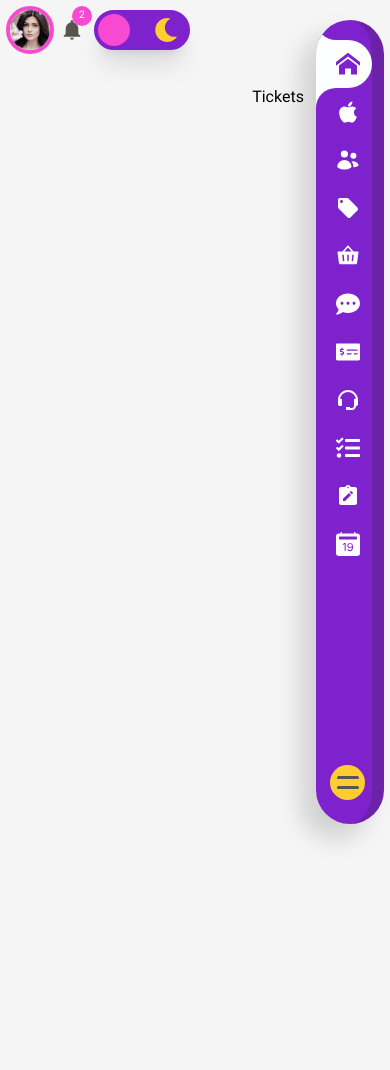
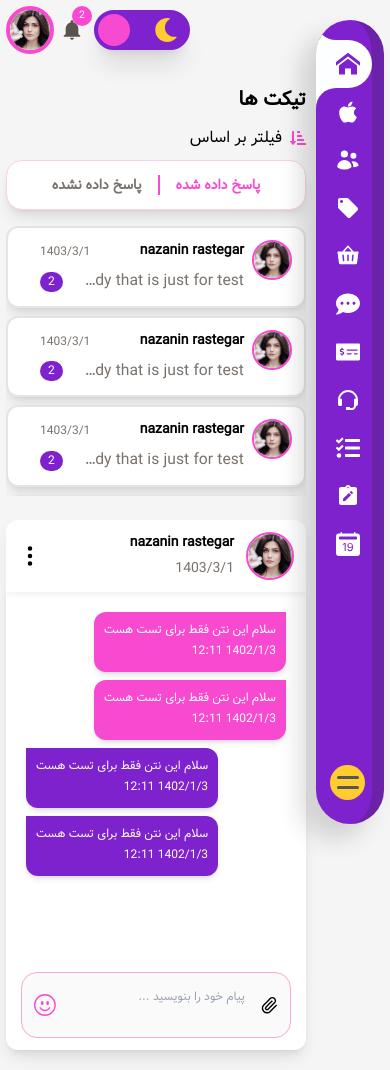
Before and after one commit to naziwebdev/cms-front, a React (Vite) app in the folder front/: page /tickets in a window 390 px wide. Before the commit the page ends 844 px from the top, so only its background shows below. Built offline with nearby package versions, Linux system fonts and the light colour scheme.

Commit message:
Create ticket page ui & responsive

```diff
--- a/front/src/components/CommentCard.tsx
+++ b/front/src/components/CommentCard.tsx
@@ -207,12 +207,12 @@ export default function CommentCard({
 
   return (
     <div
-      className={`relative h-auto w-[90%] rounded-3xl border-2 ${comment.isAccept === 1 ? "border-green-500" : "border-fuchsia-500"}  bg-white p-1.5 shadow-lg xs:p-2.5
+      className={`relative h-auto w-[90%] rounded-3xl border-2 ${comment.isAccept === 1 ? "border-green-400" : "border-fuchsia-500"}  bg-white p-1.5 shadow-lg xs:p-2.5
     md:w-[75%]`}
     >
       <div
         onClick={() => accepetCommetHandler(comment._id)}
-        className={`absolute -left-5 top-8 z-10 h-16 w-16 cursor-pointer rounded-full ${comment.isAccept === 1 ? "bg-green-500" : "bg-fuchsia-500"}  text-white sm:-left-12 sm:top-8 sm:h-24 sm:w-24`}
+        className={`absolute -left-5 top-8 z-10 h-16 w-16 cursor-pointer rounded-full ${comment.isAccept === 1 ? "bg-green-400" : "bg-fuchsia-500"}  text-white sm:-left-12 sm:top-8 sm:h-24 sm:w-24`}
       >
         <TiTick className="absolute left-2 top-1  text-[3rem] text-white sm:text-[5rem]" />
       </div>
--- /dev/null
+++ b/front/src/components/ReplyTicket.tsx
@@ -0,0 +1,9 @@
+
+export default function ReplyTicket() {
+  return (
+    <div className="self-end inline-block rounded-xl rounded-tl-none bg-primary-p p-2.5 text-white shadow-md">
+      <p className="text-xs xs:text-sm">سلام این نتن فقط برای تست هست</p>
+      <span className="text-xs">1402/1/3 12:11</span>
+    </div>
+  );
+}
--- /dev/null
+++ b/front/src/components/TicketBox.tsx
@@ -0,0 +1,25 @@
+
+
+export default function TicketBox() {
+
+  return (
+    <div className="hover:bg-pink-100 hover:duration-300 hover:ease-out cursor-pointer w-full flex gap-x-2 md:gap-x-4 rounded-xl bg-white p-3 shadow-lg border-2 border-zinc-200">
+        <img
+          src="/images/user-04.jpg"
+          alt="avatar"
+          className="h-10 w-10 md:h-14 md:w-14 rounded-full border-2 border-primary-pk"
+        />
+        <div className="w-[75%] 2xl:w-[80%]">
+          <div className="flex  items-center justify-between pb-1.5">
+            <p className="pb-1 font-semibold text-sm md:text-base">nazanin rastegar</p>
+            <span className="text-xs md:text-sm  text-stone-500">1403/3/1</span>
+          </div>
+          <div className=" flex gap-x-4 items-center justify-between">
+               <p className="truncate   text-stone-500 text-[.98rem]">textt for testtext for textt for testtext for textt for testtext for textt for testtext for textt for testtext for  body that is just for test</p>
+               <p className="rounded-full bg-primary-p text-white py-0.5 px-2 text-xs md:text-[.84rem]">2</p>
+          </div>
+        </div>
+      </div>
+
+  );
+}
--- /dev/null
+++ b/front/src/components/TicketChatBox.tsx
@@ -0,0 +1,45 @@
+import { BsThreeDotsVertical } from "react-icons/bs";
+import UserTicketMessage from "../components/UserTicketMessage";
+import ReplyTicket from "../components/ReplyTicket";
+import { BsEmojiSmile } from "react-icons/bs";
+import { GrAttachment } from "react-icons/gr";
+
+export default function TicketChatBox() {
+  return (
+    <>
+      <div className="flex items-center justify-between p-3 shadow-md shadow-zinc-100">
+        <div className="flex gap-x-3">
+          <img
+            src="/images/user-04.jpg"
+            alt="avatar"
+            className="h-12 w-12 xs:h-14 xs:w-14 rounded-full border-2 border-primary-pk"
+          />
+          <div className="">
+            <p className="pb-1 font-semibold text-sm xs:text-base">nazanin rastegar</p>
+            <span className="text-sm  text-stone-500">1403/3/1</span>
+          </div>
+        </div>
+        <BsThreeDotsVertical className="cursor-pointer text-2xl" />
+      </div>
+      <div className="flex h-[45vh] sm:h-[50vh] flex-col items-start justify-start gap-y-2 overflow-y-auto p-5">
+        <UserTicketMessage />
+        <UserTicketMessage />
+        <ReplyTicket />
+        <ReplyTicket />
+      </div>
+      <div
+        className="mx-auto flex w-[90%] items-center mb-3
+  justify-between rounded-2xl border-[1px] border-pink-300 bg-zinc-50 px-3 xs:px-5"
+      >
+        <div className="flex w-full items-center gap-x-4">
+          <GrAttachment className="cursor-pointer text-xl font-semibold" />
+          <textarea
+            className=" w-full placeholder:text-xs resize-none border-none bg-transparent pt-4 text-primary-pk outline-none"
+            placeholder="پیام خود را بنویسید ..."
+          ></textarea>
+        </div>
+        <BsEmojiSmile className="cursor-pointer text-2xl font-bold text-primary-pk" />
+      </div>
+    </>
+  );
+}
--- /dev/null
+++ b/front/src/components/UserTicketMessage.tsx
@@ -0,0 +1,9 @@
+
+export default function UserTicketMessage() {
+  return (
+    <div className="inline-block rounded-xl rounded-tr-none bg-primary-pk p-2.5 text-white shadow-md">
+      <p className="text-xs xs:text-sm">سلام این نتن فقط برای تست هست</p>
+      <span className="text-xs">1402/1/3 12:11</span>
+    </div>
+  );
+}
--- a/front/src/index.css
+++ b/front/src/index.css
@@ -71,7 +71,8 @@
     }
 
     *::-webkit-scrollbar-track {
-        background: #d4d4d4;
+        /* background: #d4d4d4; */
+        /* background: #e9e8e8; */
         border-radius: 10px;
     }
 
--- a/front/src/pages/Apps/Note.tsx
+++ b/front/src/pages/Apps/Note.tsx
@@ -88,7 +88,7 @@ export default function Note() {
       />
       <div
         className="] h-[70vh] w-[calc(100vw-90px)] overflow-x-auto
-    rounded-xl  bg-white  px-2 py-4 xs:w-[calc(100vw-130px)] xs:p-4 xl:h-[64vh]"
+    rounded-xl px-2 py-4 xs:w-[calc(100vw-130px)] xs:p-4 xl:h-[64vh]"
       >
         <h2 className=" text-xl ">یادداشت ها</h2>
         <div className="grid grid-cols-1 gap-5 pt-4 md:grid-cols-2 lg:grid-cols-3">
--- a/front/src/pages/Orders.tsx
+++ b/front/src/pages/Orders.tsx
@@ -202,7 +202,7 @@ export default function Orders() {
       rounded-xl  bg-white  px-2 py-4 xs:w-[calc(100vw-130px)] xs:p-4 xl:h-[64vh]"
       >
         <h1 className="px-4 pb-4 text-xl">لیست سفارشات</h1>
-        <table className="w-full border-separate border-spacing-[4px] border border-slate-300 md:text-base">
+        <table className="w-full  border border-slate-300 md:text-base">
           <thead className="bg-pink-50">
             <tr>
               <th className="min-w-[100px] border border-slate-300 py-2.5">
--- a/front/src/pages/Tickets.tsx
+++ b/front/src/pages/Tickets.tsx
@@ -1,7 +1,45 @@
-import React from 'react'
+import { useState } from "react";
+import { FaSortAmountDownAlt } from "react-icons/fa";
+import TicketBox from "../components/TicketBox";
+import TicketChatBox from "../components/TicketChatBox";
 
 export default function Tickets() {
+  const [btnActive, setBtnActive] = useState<string>("btn1");
   return (
-    <div>Tickets</div>
-  )
+    <div className="mt-2  flex flex-col sm:flex-row gap-y-6 w-[calc(100vw-90px)]  justify-between gap-x-2 xs:w-[calc(100vw-130px)] lg:gap-x-5 ">
+      <div className="mb-5 order-1 sm:order-none w-full sm:w-[50%] rounded-xl bg-white shadow-lg lg:w-[68%]">
+        <TicketChatBox/>
+      </div>
+      <div className="w-full sm:w-[50%] lg:w-[32%]">
+        <h2 className=" text-xl font-semibold">تیکت ها</h2>
+        <p className="flex items-center gap-x-2 pt-3">
+          <FaSortAmountDownAlt className="text-primary-pk" />
+          فیلتر بر اساس
+        </p>
+        <div className="text-sm md:text-base mt-2.5 flex items-center justify-center rounded-2xl border-[1px] border-pink-200 bg-white p-3.5  font-semibold text-stone-500 shadow-lg">
+          <button
+            onClick={() => setBtnActive("btn1")}
+            className={`px-4 md:px-8 ${btnActive === "btn1" && "text-primary-pk"}`}
+          >
+            پاسخ داده شده
+          </button>
+          <button
+            onClick={() => setBtnActive("btn2")}
+            className={`border-s-2 border-primary-pk px-4 md:px-8 ${btnActive === "btn2" && "text-primary-pk"}`}
+          >
+            پاسخ داده نشده
+          </button>
+        </div>
+        <div className="mt-4 xs:mt-8 flex h-[32vh] sm:h-[50vh] flex-col gap-y-2 overflow-y-auto">
+          <TicketBox />
+          <TicketBox />
+          <TicketBox />
+          <TicketBox />
+          <TicketBox />
+          <TicketBox />
+          <TicketBox />
+        </div>
+      </div>
+    </div>
+  );
 }
--- a/front/src/pages/Users.tsx
+++ b/front/src/pages/Users.tsx
@@ -299,13 +299,13 @@ export default function Users() {
                       <p className="text-sm text-zinc-500">{user?.email}</p>
                     </div>
                 </td>
-                <td className="font-semibold text-violet-500">
+                <td className="font-semibold text-zinc-700">
                   {user?.username}
-                  <span className="font-semibold text-violet-500">@</span>
+                  <span className="font-semibold text-zinc-700">@</span>
                 </td>
                 <td>{user?.phone}</td>
                 <td>
-                  <span className="rounded-full bg-fuchsia-200  px-6 py-1 text-sm font-semibold text-primary-pk">
+                  <span className="rounded-full bg-pink-100  px-6 py-1 text-sm font-semibold text-primary-pk">
                     {user?.role === "ADMIN" ? "ادمین" : "کاربر"}
                   </span>
                 </td>
```
Also changed, not shown: front/src/components/NoteCard.tsx (+7 -1 lines).
